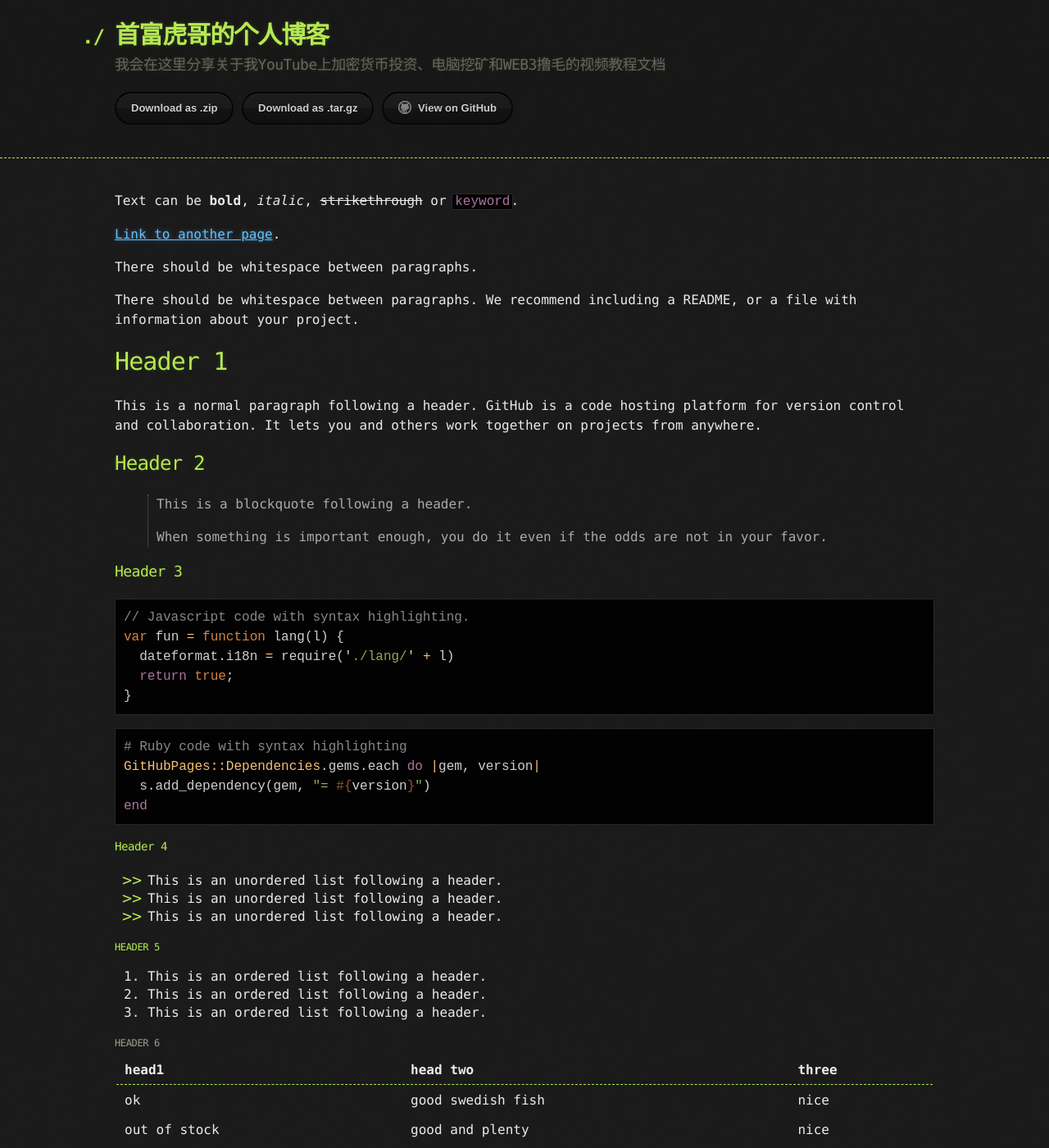
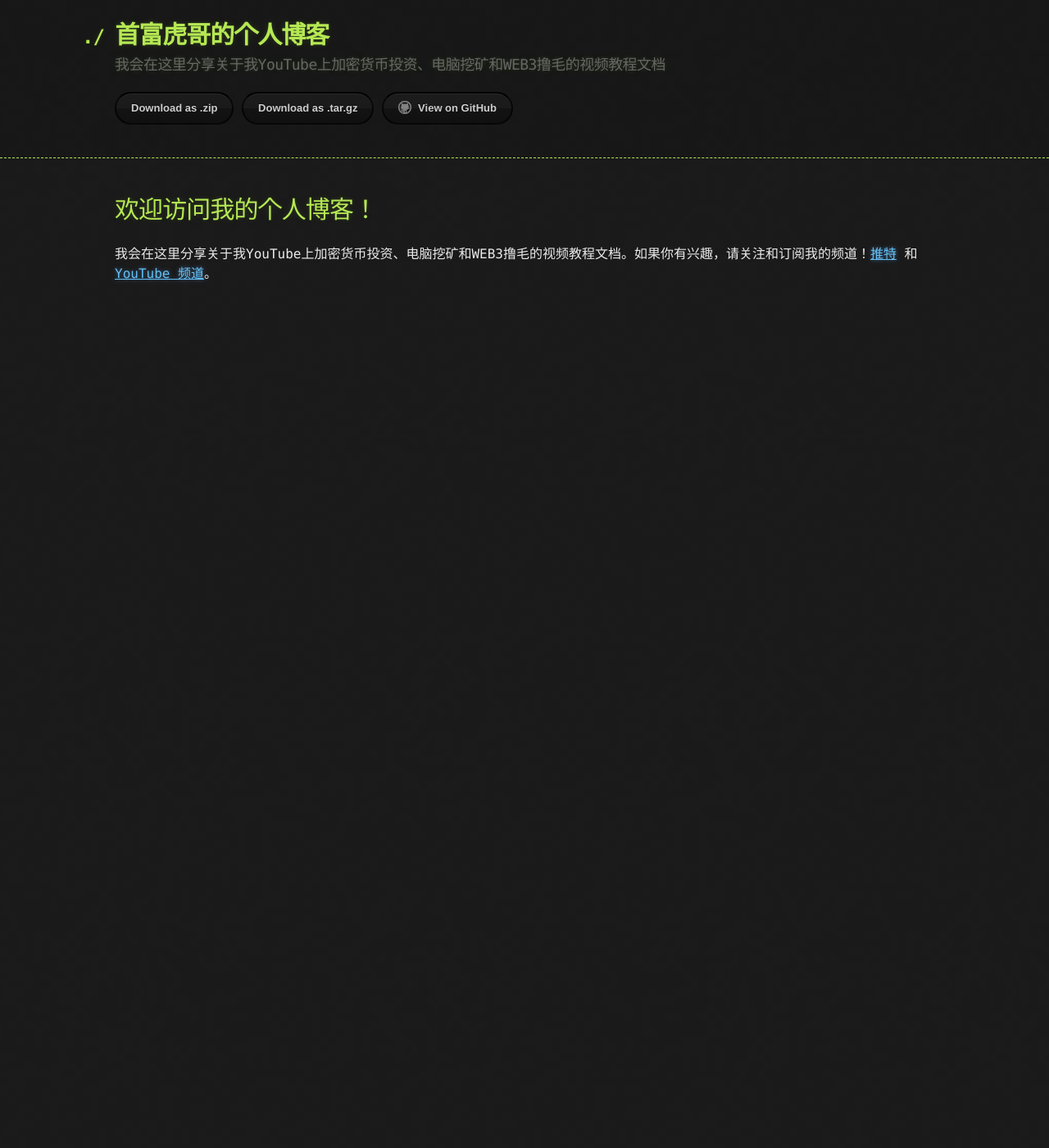
Before and after one commit to hugevip/github.io, a Jekyll site: the page built from index.md, in a window 1280 px wide and 1400 px high. Shown: the whole window at 82% size. Built offline with Jekyll 4.4.1, drawn with Linux system fonts in a browser that asks for light colours; some of the changed text lies outside the part shown.

Commit message:
Update index.md

````diff
--- a/index.md
+++ b/index.md
@@ -1,123 +1,8 @@
 ---
 layout: default
+title: "首富虎哥的个人博客"
 ---
 
-Text can be **bold**, _italic_, ~~strikethrough~~ or `keyword`.
+# 欢迎访问我的个人博客！
 
-[Link to another page](./another-page.html).
-
-There should be whitespace between paragraphs.
-
-There should be whitespace between paragraphs. We recommend including a README, or a file with information about your project.
-
-# Header 1
-
-This is a normal paragraph following a header. GitHub is a code hosting platform for version control and collaboration. It lets you and others work together on projects from anywhere.
-
-## Header 2
-
-> This is a blockquote following a header.
->
-> When something is important enough, you do it even if the odds are not in your favor.
-
-### Header 3
-
-```js
-// Javascript code with syntax highlighting.
-var fun = function lang(l) {
-  dateformat.i18n = require('./lang/' + l)
-  return true;
-}
-```
-
-```ruby
-# Ruby code with syntax highlighting
-GitHubPages::Dependencies.gems.each do |gem, version|
-  s.add_dependency(gem, "= #{version}")
-end
-```
-
-#### Header 4
-
-*   This is an unordered list following a header.
-*   This is an unordered list following a header.
-*   This is an unordered list following a header.
-
-##### Header 5
-
-1.  This is an ordered list following a header.
-2.  This is an ordered list following a header.
-3.  This is an ordered list following a header.
-
-###### Header 6
-
-| head1        | head two          | three |
-|:-------------|:------------------|:------|
-| ok           | good swedish fish | nice  |
-| out of stock | good and plenty   | nice  |
-| ok           | good `oreos`      | hmm   |
-| ok           | good `zoute` drop | yumm  |
-
-### There's a horizontal rule below this.
-
-* * *
-
-### Here is an unordered list:
-
-*   Item foo
-*   Item bar
-*   Item baz
-*   Item zip
-
-### And an ordered list:
-
-1.  Item one
-1.  Item two
-1.  Item three
-1.  Item four
-
-### And a nested list:
-
-- level 1 item
-  - level 2 item
-  - level 2 item
-    - level 3 item
-    - level 3 item
-- level 1 item
-  - level 2 item
-  - level 2 item
-  - level 2 item
-- level 1 item
-  - level 2 item
-  - level 2 item
-- level 1 item
-
-### Small image
-
-![Octocat](https://github.githubassets.com/images/icons/emoji/octocat.png)
-
-### Large image
-
-![Branching](https://guides.github.com/activities/hello-world/branching.png)
-
-
-### Definition lists can be used with HTML syntax.
-
-<dl>
-<dt>Name</dt>
-<dd>Godzilla</dd>
-<dt>Born</dt>
-<dd>1952</dd>
-<dt>Birthplace</dt>
-<dd>Japan</dd>
-<dt>Color</dt>
-<dd>Green</dd>
-</dl>
-
-```
-Long, single-line code blocks should not wrap. They should horizontally scroll if they are too long. This line should be long enough to demonstrate this.
-```
-
-```
-The final element.
-```
+我会在这里分享关于我YouTube上加密货币投资、电脑挖矿和WEB3撸毛的视频教程文档。如果你有兴趣，请关注和订阅我的频道！[推特](https://twitter.com/huge2090) 和 [YouTube 频道](https://www.youtube.com/@shoufu)。
````
